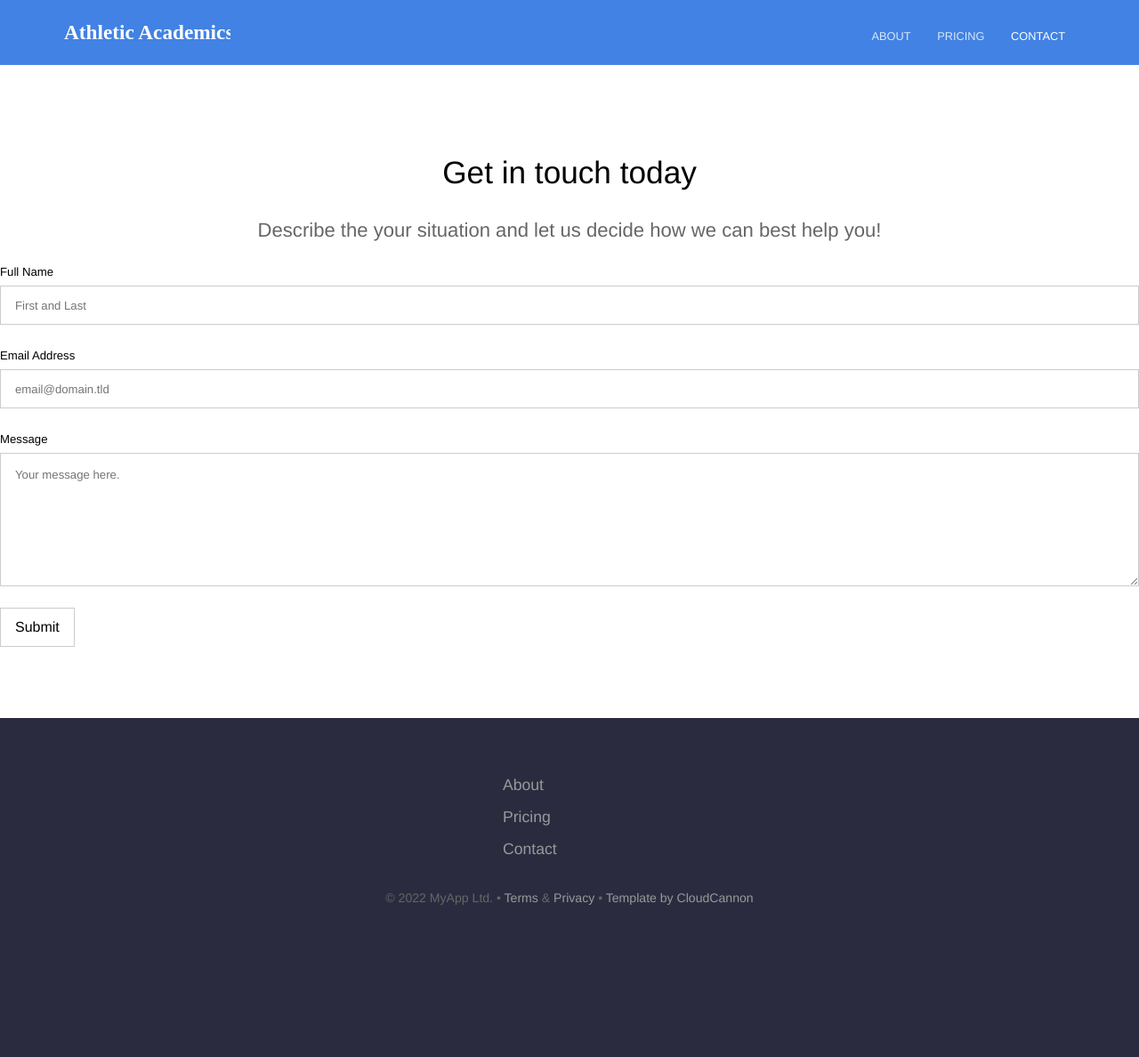
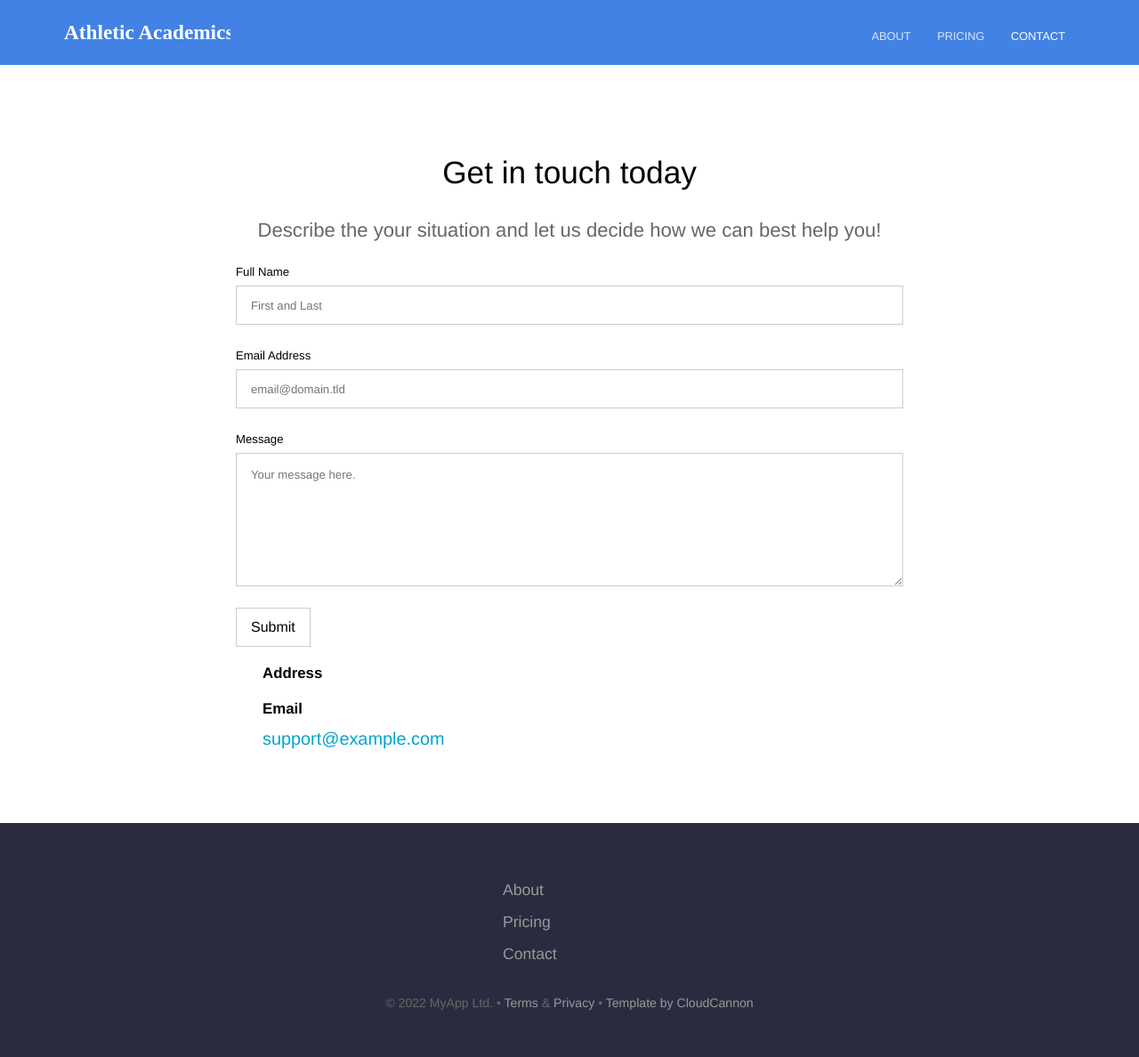
Before and after one commit to AthleticAcademics/athleticacademics.github.io, a Jekyll site: the page built from contact.html, in a window 1280 px wide. Shown: the whole page at 89% size. Built offline with Jekyll 4.4.1, drawn with Linux system fonts in a browser that asks for light colours; before the commit the page ends 1070 px from its top, so only the background shows below that.

Commit message:
Update contact.html

```diff
--- a/contact.html
+++ b/contact.html
@@ -4,4 +4,14 @@ heading: Get in touch today
 description: Describe the your situation and let us decide how we can best help you!
 ---
 
-{% include contact-form.html %}
+<div class="contact-box">
+	{% include contact-form.html %}
+
+	<div class="contact-details">
+		<h3 class="editable">Address</h3>
+		<address><a target="_blank" href="https://www.google.com/maps/place/{{ page.map.address | url_encode }}">{{ page.map.address | replace: ", ", ", <br>" }}</a></address>
+
+		<h3 class="editable">Email</h3>
+		<p><a href="mailto:support@example.com">support@example.com</a></p>
+	</div>
+</div>
```
